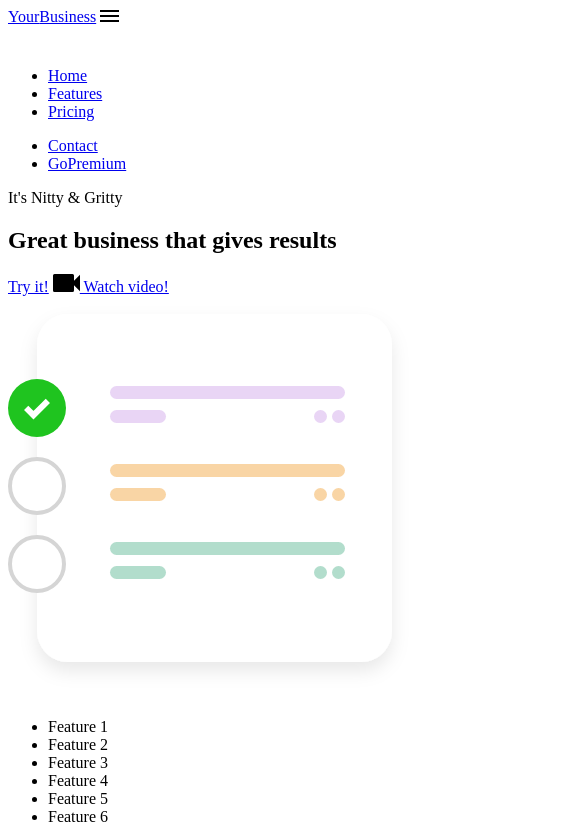
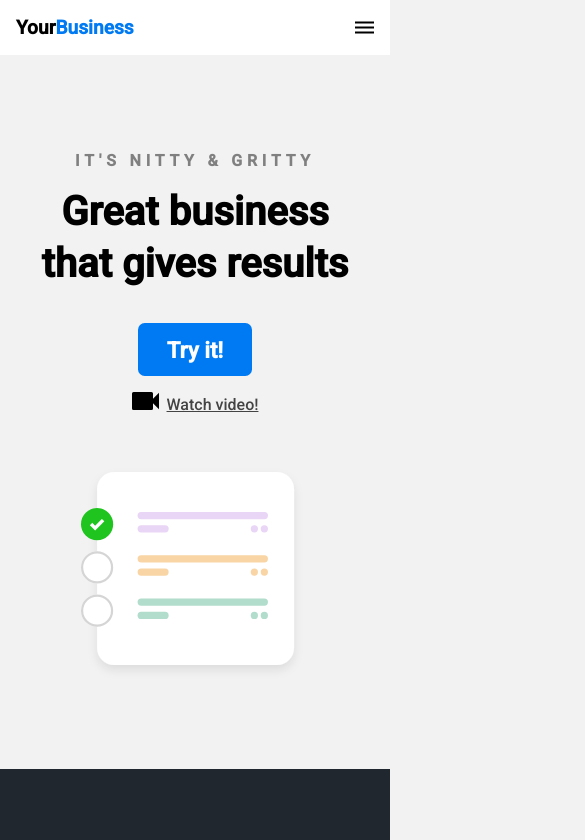
Before and after one commit to impeterbol/backtobasics, a plain HTML site: page index.html in a window 390 px wide. Shown: the top 840 px of the page, 585 px wide, since content can reach past the window. Drawn offline with Linux system fonts and the light colour scheme.

Commit message:
adding some css

```diff
--- a/css/main.scss
+++ b/css/main.scss
@@ -0,0 +1,174 @@
+@import url('https://fonts.googleapis.com/css2?family=Roboto:wght@300;500&display=swap');
+
+:root{
+    --primary-color: #007AF3;
+}
+
+body{
+    background: #F2F2F2;
+    margin: 0;
+    font-family:  'Roboto', sans-serif;;
+}
+
+.navbar{
+    background: #FFFFFF;
+    padding: 1em;
+    .logo{
+        text-decoration: none;
+        font-weight: bold;
+        color: #000000;
+        font-size: 1.2em;
+
+        span{
+            color:var(--primary-color);
+        }
+    }
+    nav{
+        display: none;
+    }
+
+    .container{
+        display: flex;
+        place-content: space-between;
+    }
+
+    .mobile-menu{
+        //making sure that when hovering there is a small hand pointer
+        cursor:pointer;
+    }
+}
+
+//styling links
+a{
+    color:#444444;
+}
+
+//styling uls
+ul{
+    list-style-type: none;
+    margin:0;
+    padding:0;
+}
+
+section{
+    padding: 5em 2em;
+}
+
+.hero{
+    text-align:center;
+}
+
+.left-col{
+
+        .subhead{
+            text-transform: uppercase;
+            font-weight:bold;
+            color:#808080;
+            letter-spacing: .3em;
+        }
+
+        h1{
+            font-size: 2.5em;
+            line-height: 1.3em;
+            margin-top:.2em;
+        }
+
+        .primary-cta{
+            background: var(--primary-color);
+            color:#FFFFFF;
+            text-decoration: none;
+            padding: .6em 1.3em;
+            font-size:1.4em;
+            border-radius:.3em;
+            font-weight:bold;
+            display:inline-block;
+        }
+
+        .watch-video-cta{
+            display: block;
+            margin-top:1em;
+
+            img{
+                margin-right:.5em;
+            }
+        }
+}
+
+.hero-img{
+    width:70%;
+    margin-top:3em;
+}
+
+section.features-section{
+    background:#20272E;
+    color:#FFFFFF;
+}
+
+ul.features-list{
+    margin:0;
+    padding-left: .1em;
+
+    li{
+        font-size:1.1em;
+        margin-bottom:1em;
+        margin-left:2em;
+        position:relative;
+
+        //for check sign
+        &:before{
+            content:'';
+            left:-2em;
+            position:absolute;
+            width:20px;
+            height:20px;
+            background-image:url('./images/bullet.svg');
+            background-size:contain;
+            margin-right: .5em;
+        }
+    }
+}
+
+.features-section img{
+    display: none;
+}
+
+.testimonials-section{
+    background:var(--primary-color);
+    color:#FFFFFF;
+
+        li{
+            background:#006BD6;
+            text-align: center;
+            padding: 2em 1em;
+            width: 80%;
+            margin: 0 auto 5em auto;
+            border-radius: 1em;
+            img{
+                width: 5em;
+                height: 5em;
+                border: 5px solid #006BD6;
+                border-radius: 50%;
+                margin-top: -4.5em;
+            }
+        }
+
+}
+
+h2{
+    font-size: 2em;
+}
+
+label{
+    display: block;
+    font-size: 1.2em;
+    margin-bottom: .5em;
+}
+
+input,textarea{
+    width:100%;
+margin-bottom: 1em;
+border-radius: .3em;
+border: 1px solid #808080;
+box-sizing: border-box;
+
+}
--- a/index.html
+++ b/index.html
@@ -12,7 +12,7 @@
     <!--  navbar section-->
     <div class="navbar">
         <div class="container">
-            <a href="#">Your<span>Business</span></a>
+            <a class="logo" href="#">Your<span>Business</span></a>
             <!-- hamburger menu  -->
             <img id="mobile-cta" class="mobile-menu" src="./css/images/menu.svg" alt="open navigation">
 
@@ -47,7 +47,7 @@
                 <div class ="hero-cta">
                     <a href="#" class ="primary-cta">Try it!</a>
                     <a href="#" class ="watch-video-cta">
-                       <img src="./css/images/watch.svg" alt="watch a video"> Watch video!
+                       <img src="./css/images/watch.svg" alt="watch a video">Watch video!
                     </a>
                 </div>
             </div>
```
Also changed, not shown: css/main.css, 1 other file.
